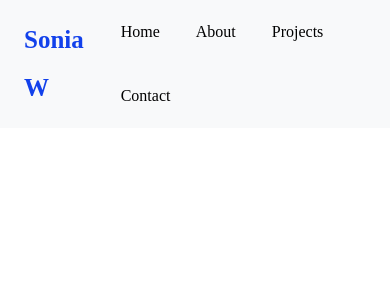
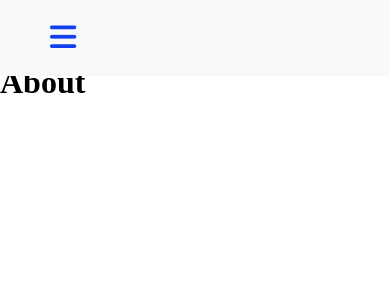
Before and after one commit to william-3D/frontend-portfolio, a SvelteKit app: page /about in a window 390 px wide. Shown: the top 300 px of the page. Built offline with nearby package versions, Linux system fonts and the light colour scheme; a web font is replaced by a local one.

Commit message:
make website responsive

```diff
--- a/src/lib/styles/components/TopNavigation.svelte
+++ b/src/lib/styles/components/TopNavigation.svelte
@@ -1,7 +1,11 @@
+<head>
+	<script src="https://kit.fontawesome.com/6a7d4cd279.js" crossorigin="anonymous"></script>
+</head>
+
 <nav class="top-nav">
 	<a class="logo" href="#hero">Sonia W</a>
 
-	<ul>
+	<ul id="nav-list">
 		<li>
 			<a href="#hero">Home</a>
 		</li>
@@ -15,6 +19,9 @@
 			<a href="#contact">Contact</a>
 		</li>
 	</ul>
+	<button class="hamburger" id="hamburger">
+		<i class="fas fa-bars" />
+	</button>
 </nav>
 
 <style lang="scss">
@@ -55,6 +62,44 @@
 					padding: 8px 16px;
 				}
 			}
+			&.show {
+				display: block;
+			}
+			&:focus {
+				outline: 0;
+			}
+		}
+
+		.hamburger {
+			display: none;
+		}
+
+		@media only screen and (max-width: 1000px) {
+			.hamburger {
+				display: block;
+				border: 0;
+				background-color: transparent;
+				color: var(--primary);
+				font-size: 30px;
+				margin: 20px;
+				align-self: flex-end;
+			}
+
+			ul {
+				display: none;
+				background-color: var(--paper);
+				margin: 0px;
+			}
+
+			nav {
+				display: flex;
+				flex-direction: column-reverse;
+				background-color: var(--paper);
+			}
+
+			.logo {
+				display: none;
+			}
 		}
 	}
 </style>
```
Also changed, not shown: src/lib/script.js (added, +8 -0 lines), src/routes/+page.svelte (+18 -10 lines), src/lib/assets/ts.svg (deleted).
